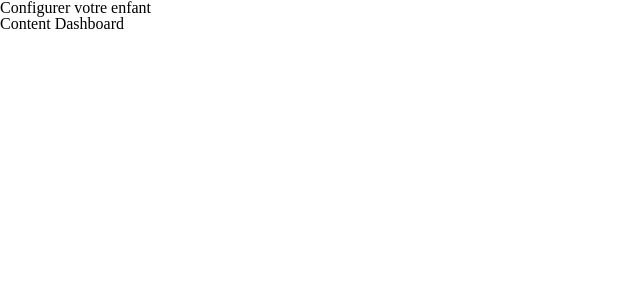
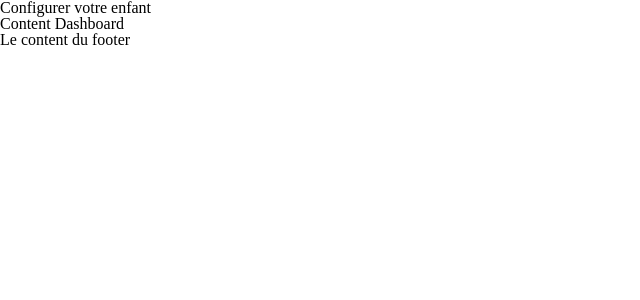
Before and after one commit to savvy-iesa/savvy, a PHP site: page /dashboard.php in a window 1280 px wide. Shown: the top 300 px of the page, without its empty margins (0-640 px from the left). Run offline with PHP 8.4, Linux system fonts and the light colour scheme; data that the repository does not hold is empty.

Commit message:
insertion du footer dans le dashboard

```diff
--- a/dashboard.php
+++ b/dashboard.php
@@ -19,3 +19,6 @@
 <div class="dashboard">
     <p>Content Dashboard</p>
 </div>
+
+
+<?php include("footer.php") ?>
```
